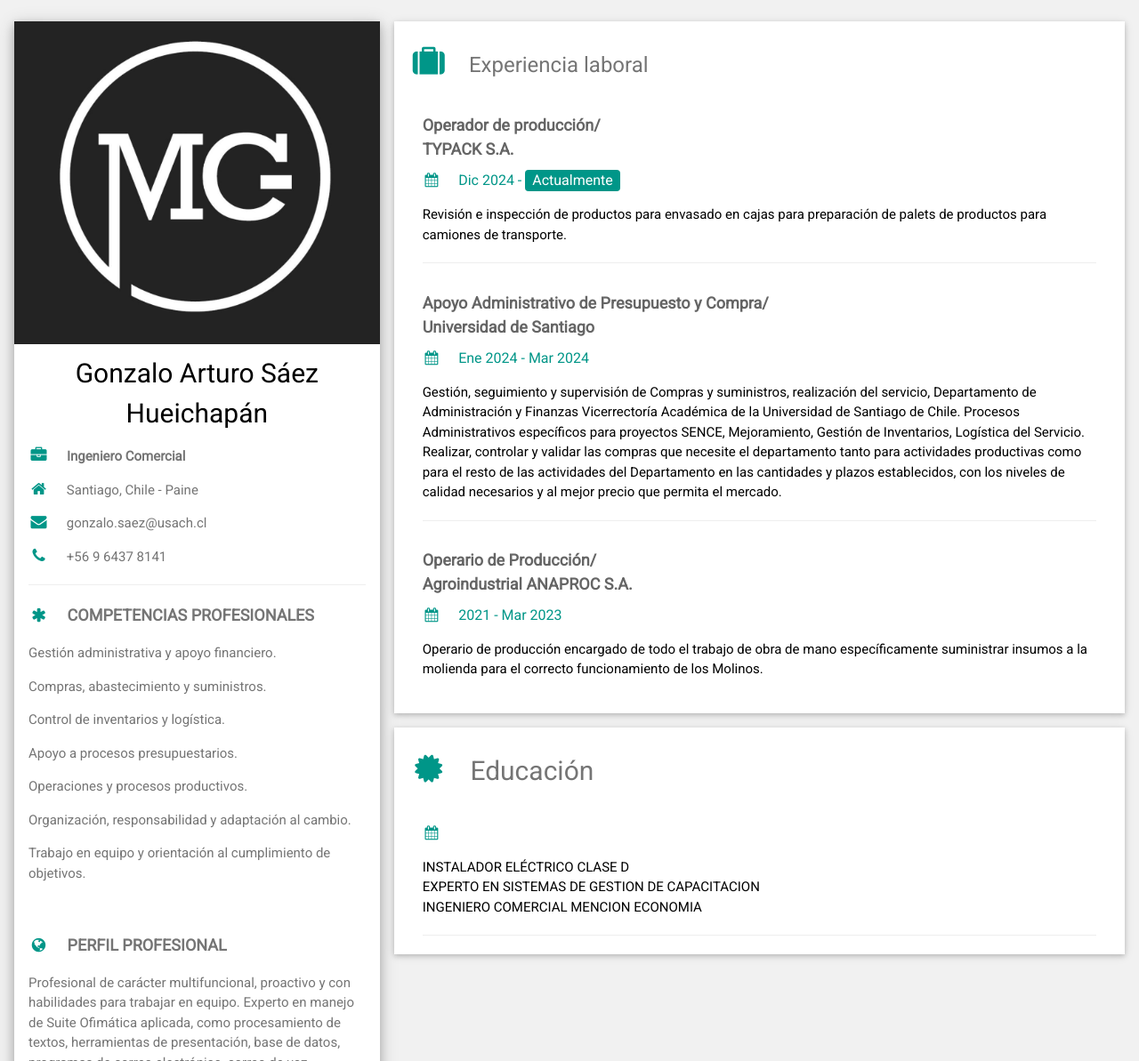
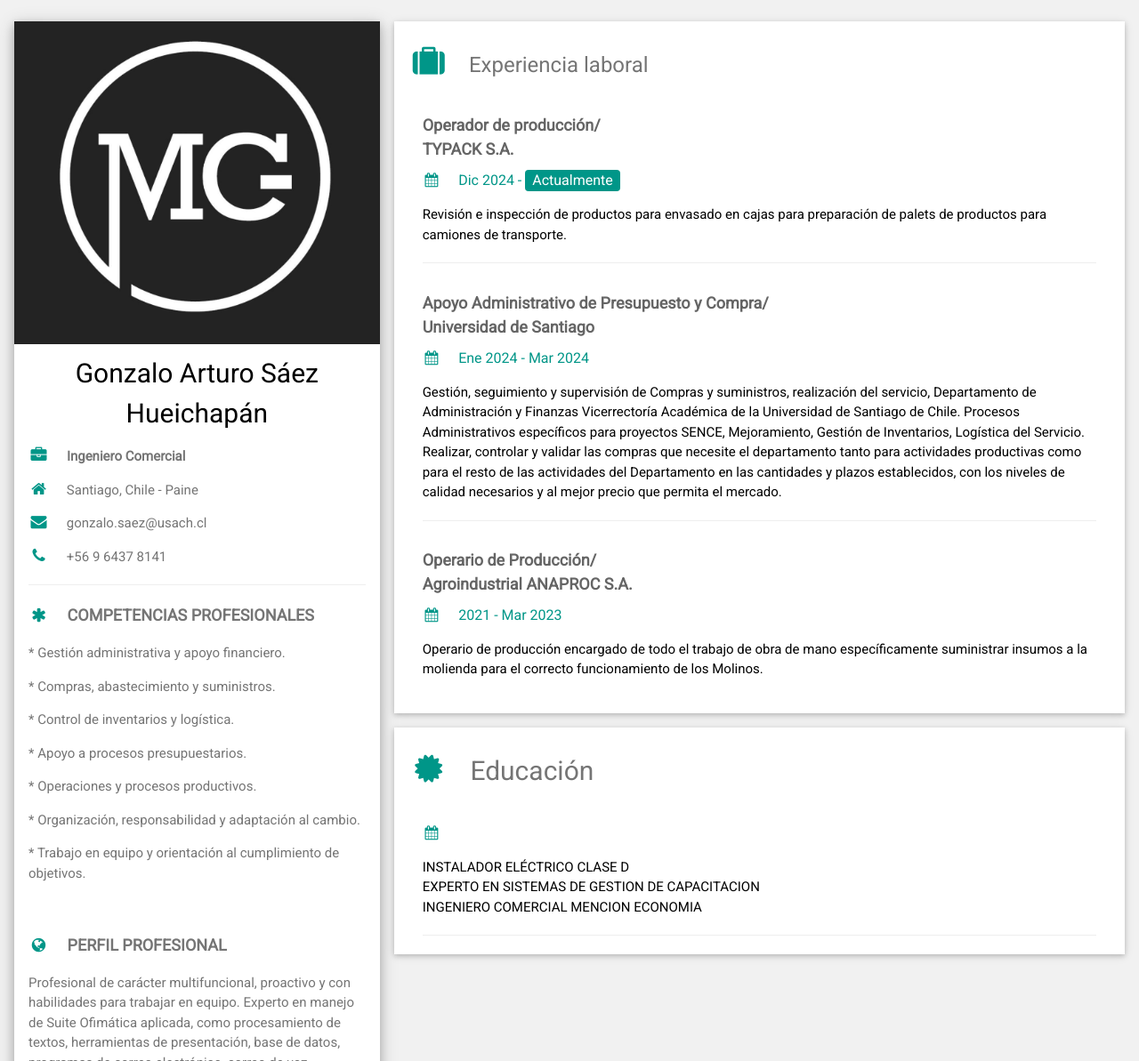
Before and after one commit to myrgon1983/Myrgon, a plain HTML site: page index.html in a window 1280 px wide. Shown: the top 1193 px of the page at 89% size. Drawn offline with nearby package versions, Linux system fonts and the light colour scheme.

Commit message:
Add bullet points to professional competencies

```diff
--- a/index.html
+++ b/index.html
@@ -80,19 +80,19 @@
 COMPETENCIAS PROFESIONALES
 </b>
 </p>
-<p>Gestión administrativa y apoyo financiero.
+<p>* Gestión administrativa y apoyo financiero.
 </p>
-<p>Compras, abastecimiento y suministros.
+<p>* Compras, abastecimiento y suministros.
 </p>
-<p>Control de inventarios y logística.
+<p>* Control de inventarios y logística.
 </p>
-<p>Apoyo a procesos presupuestarios.
+<p>* Apoyo a procesos presupuestarios.
 </p>
-<p>Operaciones y procesos productivos.
+<p>* Operaciones y procesos productivos.
 </p>
-<p>Organización, responsabilidad y adaptación al cambio.
+<p>* Organización, responsabilidad y adaptación al cambio.
 </p>
-<p>Trabajo en equipo y orientación al cumplimiento de objetivos.
+<p>* Trabajo en equipo y orientación al cumplimiento de objetivos.
 </p>
 
 <br>
```
